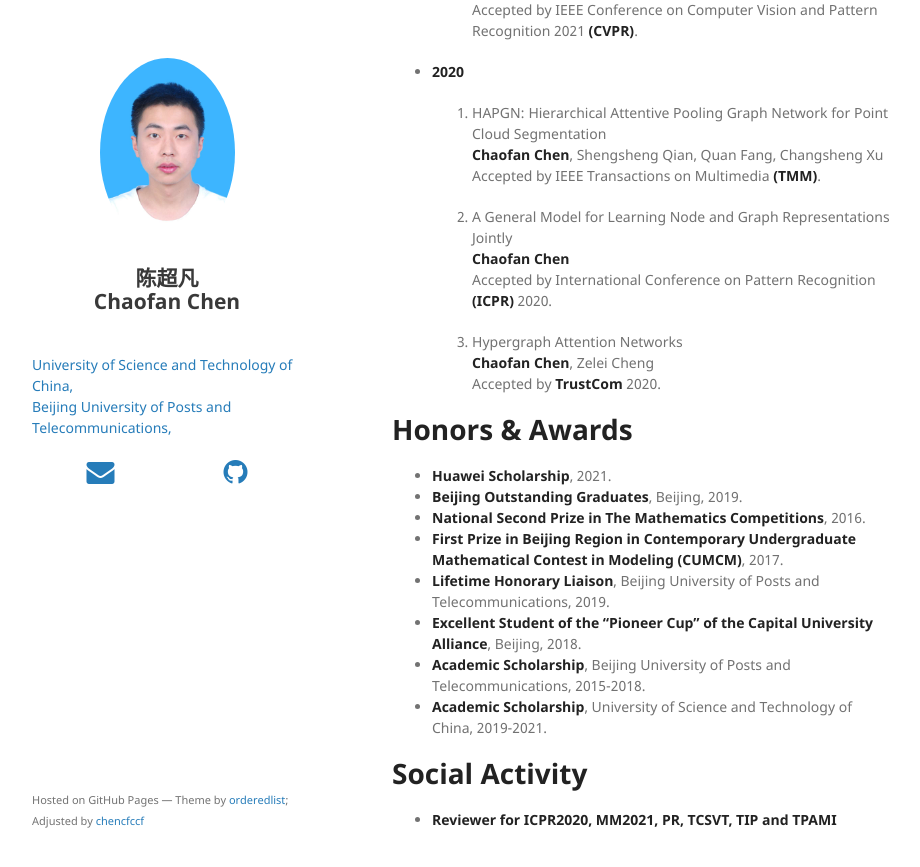
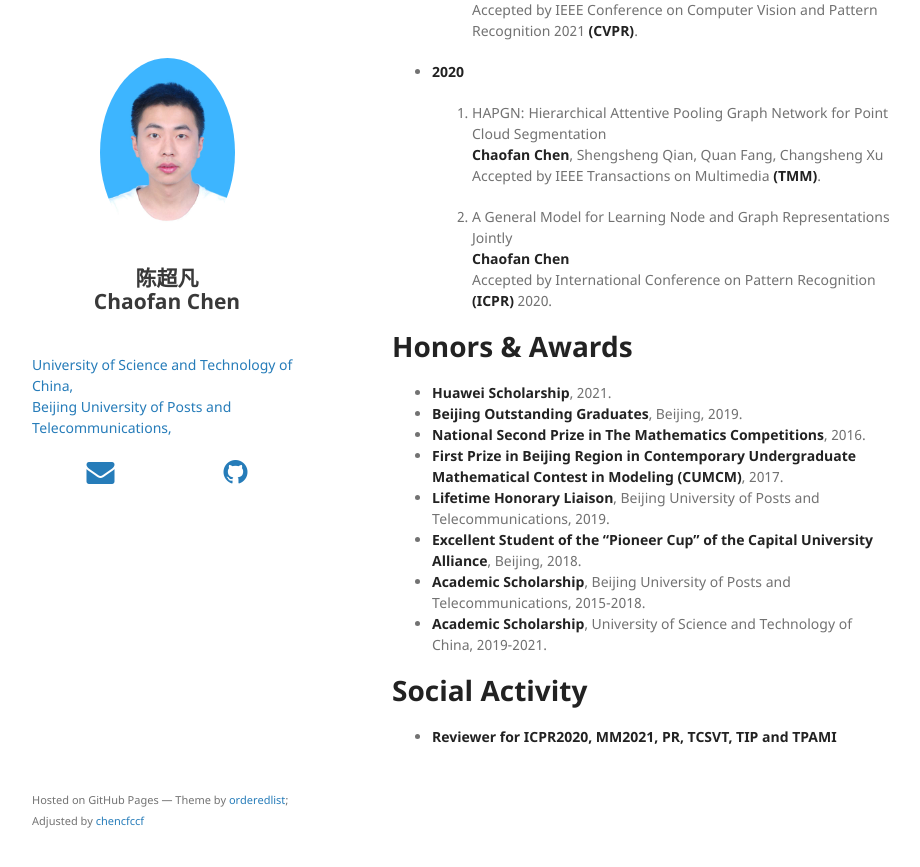
Before and after one commit to chencfccf/chencfccf.github.io, a Jekyll site: the page built from index.md, in a window 1280 px wide and 900 px high, scrolled down 1199 px. Shown: the top 867 px of the window, without its empty margins (178-1098 px from the left). Built offline with Jekyll 4.4.1, drawn with Linux system fonts in a browser that asks for light colours; nearby versions of some CDN libraries; our own code applies the rules of GitHub Pages for plain Markdown files.

Commit message:
Update index.md

```diff
--- a/index.md
+++ b/index.md
@@ -69,9 +69,9 @@ I am a Ph.D candidate at **University of Science and Technology of China (USTC)*
   **Chaofan Chen**
   Accepted by International Conference on Pattern Recognition **(ICPR)** 2020.
 
-  3. Hypergraph Attention Networks
+<!--   3. Hypergraph Attention Networks
   **Chaofan Chen**, Zelei Cheng
-  Accepted by **TrustCom** 2020.
+  Accepted by **TrustCom** 2020. -->
 
 
 # Honors & Awards
```
